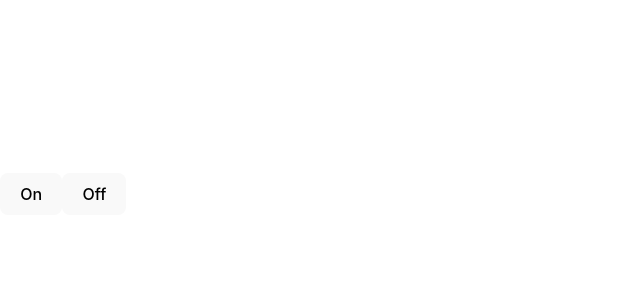
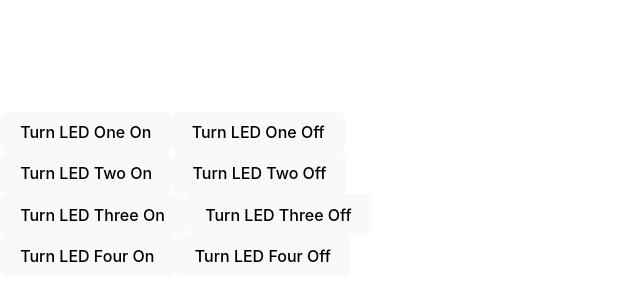
Before and after one commit to celalcan/api-control-on-off, a React (Vite) app: page / in a window 1280 px wide. Shown: the part 206-506 px from the top of the page, without its empty margins (0-640 px from the left). Built offline with nearby package versions, Linux system fonts and the light colour scheme.

Commit message:
Commit mesajınız

```diff
--- a/db.json
+++ b/db.json
@@ -1,5 +1,8 @@
 {
   "status": {
-    "value": 1
+    "led-one": 1,
+    "led-two" : 1,
+    "led-three" : 1,
+    "led-four" :1
   }
 }
--- a/src/App.jsx
+++ b/src/App.jsx
@@ -1,20 +1,38 @@
 import axios from 'axios';
+import React from 'react';
 
 function App() {
-  const handleStatusChange = (newValue) => {
-    axios.patch('https://api-control-on-off.vercel.app/api/status', { value: newValue })
-      .then(response => {
-        console.log('Status updated:', response.data);
-      })
-      .catch(error => {
-        console.error('There was an error updating the status!', error);
+  const updateStatus = async (led, newValue) => {
+    try {
+      const response = await axios.patch('https://api-control-on-off.vercel.app/api/status', {
+        status: {
+          [led]: newValue
+        }
       });
+      console.log(`Status of ${led} updated:`, response.data);
+    } catch (error) {
+      console.error(`There was an error updating the ${led} status!`, error);
+    }
   };
 
   return (
     <div className="App">
-      <button onClick={() => handleStatusChange(1)}>On</button>
-      <button onClick={() => handleStatusChange(0)}>Off</button>
+      <div>
+        <button onClick={() => updateStatus('led-one', 1)}>Turn LED One On</button>
+        <button onClick={() => updateStatus('led-one', 0)}>Turn LED One Off</button>
+      </div>
+      <div>
+        <button onClick={() => updateStatus('led-two', 1)}>Turn LED Two On</button>
+        <button onClick={() => updateStatus('led-two', 0)}>Turn LED Two Off</button>
+      </div>
+      <div>
+        <button onClick={() => updateStatus('led-three', 1)}>Turn LED Three On</button>
+        <button onClick={() => updateStatus('led-three', 0)}>Turn LED Three Off</button>
+      </div>
+      <div>
+        <button onClick={() => updateStatus('led-four', 1)}>Turn LED Four On</button>
+        <button onClick={() => updateStatus('led-four', 0)}>Turn LED Four Off</button>
+      </div>
     </div>
   );
 }
```
